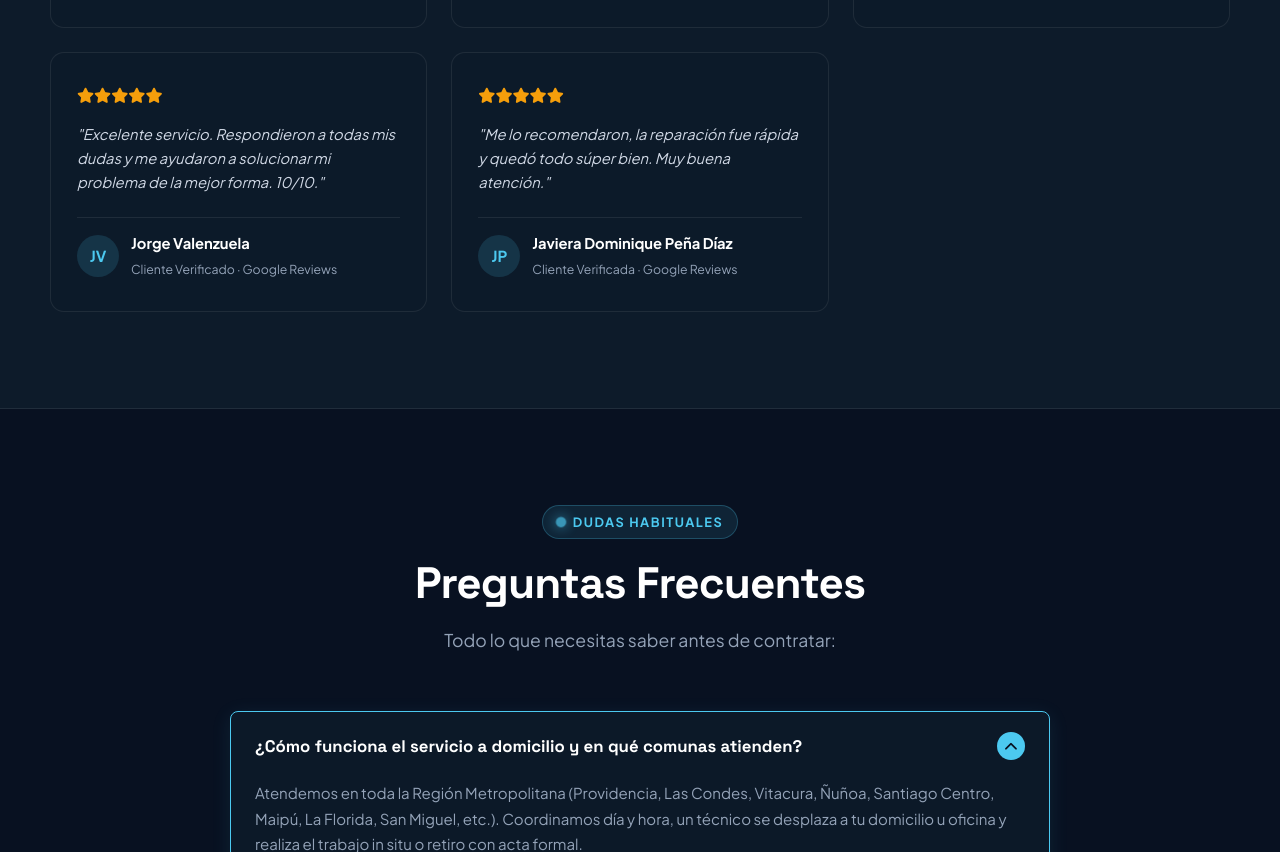
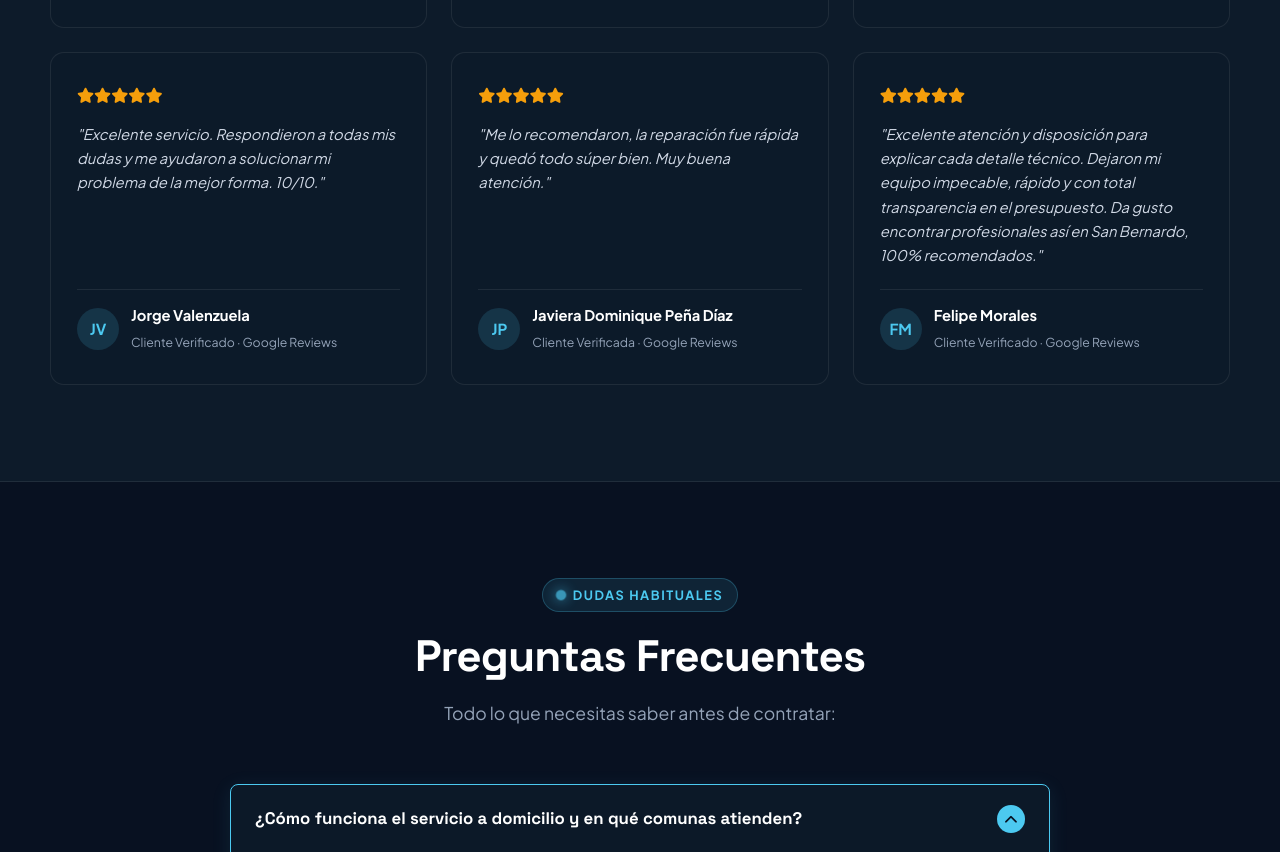
Before and after one commit to Manuel-GY/CHF-Landing, a plain HTML site: page index.html in a window 1280 px wide. Shown: the part 7754-8606 px from the top of the page. Drawn offline with Linux system fonts and the light colour scheme.

Commit message:
feat: completar grilla de opiniones con 6ta reseña de 5 estrellas

```diff
--- a/index.html
+++ b/index.html
@@ -2095,6 +2095,20 @@
                             </div>
                         </div>
                     </div>
+
+                    <div class="review-card">
+                        <div>
+                            <div class="review-stars"><i class="fa-solid fa-star"></i><i class="fa-solid fa-star"></i><i class="fa-solid fa-star"></i><i class="fa-solid fa-star"></i><i class="fa-solid fa-star"></i></div>
+                            <p class="review-text">"Excelente atención y disposición para explicar cada detalle técnico. Dejaron mi equipo impecable, rápido y con total transparencia en el presupuesto. Da gusto encontrar profesionales así en San Bernardo, 100% recomendados."</p>
+                        </div>
+                        <div class="review-author">
+                            <div class="author-avatar">FM</div>
+                            <div class="author-meta">
+                                <strong>Felipe Morales</strong>
+                                <span>Cliente Verificado · Google Reviews</span>
+                            </div>
+                        </div>
+                    </div>
                 </div>
             </div>
         </section>
```
